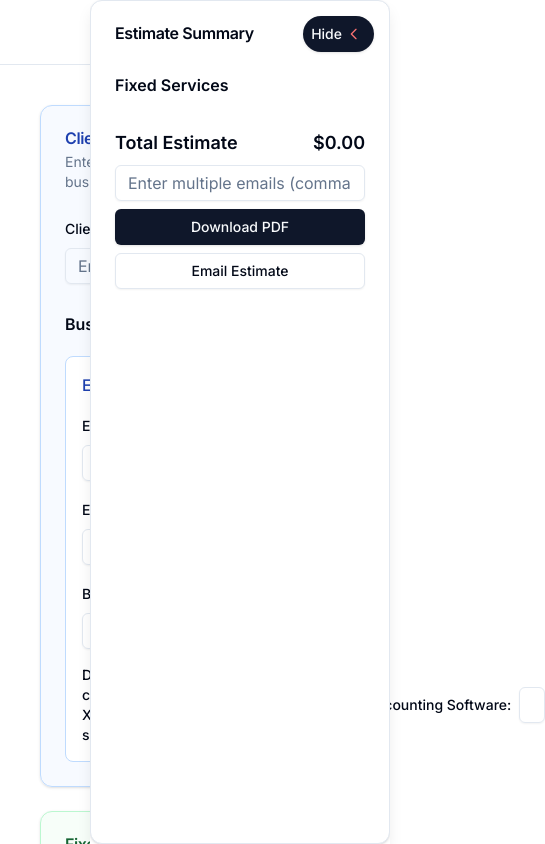
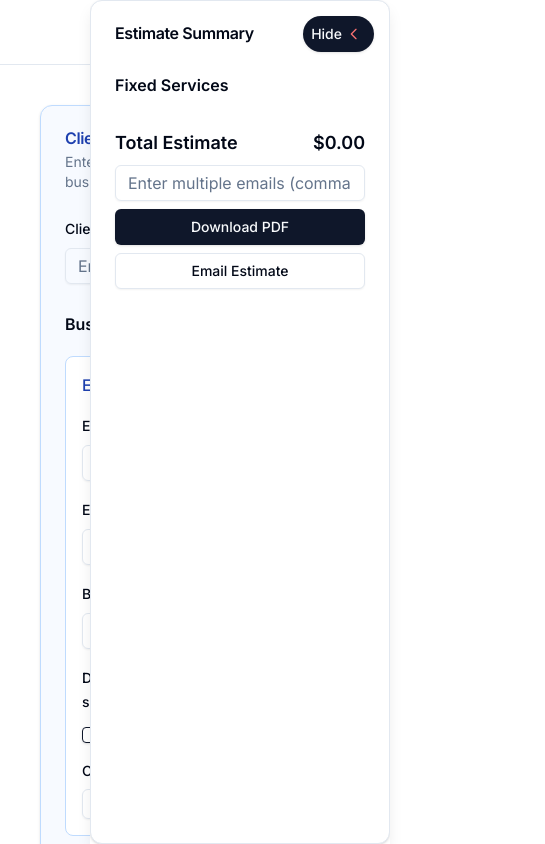
Before and after one commit to visarjazxhi/quote, a Next.js app: page /quote in a window 390 px wide. Shown: the top 844 px of the page, 545 px wide, since content can reach past the window. Built offline with nearby package versions, Linux system fonts and the light colour scheme.

Commit message:
mobile view fix

```diff
--- a/components/ClientInfoForm.tsx
+++ b/components/ClientInfoForm.tsx
@@ -249,17 +249,21 @@ export default function ClientInfoForm() {
 
                   {/* Xero subscription in separate row */}
                   <div className="space-y-3" suppressHydrationWarning>
-                    <div
-                      className="flex items-center space-x-4"
-                      suppressHydrationWarning
-                    >
+                    {/* Question on first line */}
+                    <div suppressHydrationWarning>
                       <span
                         className="text-sm font-medium"
                         suppressHydrationWarning
                       >
                         Does the client have a Xero subscription?
                       </span>
+                    </div>
 
+                    {/* Options on second line */}
+                    <div
+                      className="flex flex-col sm:flex-row sm:items-center gap-4"
+                      suppressHydrationWarning
+                    >
                       <div
                         className="flex items-center space-x-4"
                         suppressHydrationWarning
@@ -321,7 +325,7 @@ export default function ClientInfoForm() {
 
                       {entity.hasXeroFile === false && (
                         <div
-                          className="flex items-center space-x-2 flex-1"
+                          className="flex flex-col sm:flex-row sm:items-center gap-2 sm:gap-2 flex-1"
                           suppressHydrationWarning
                         >
                           <Label
```
